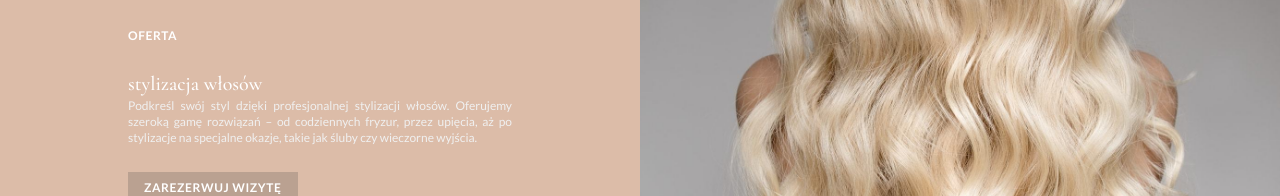
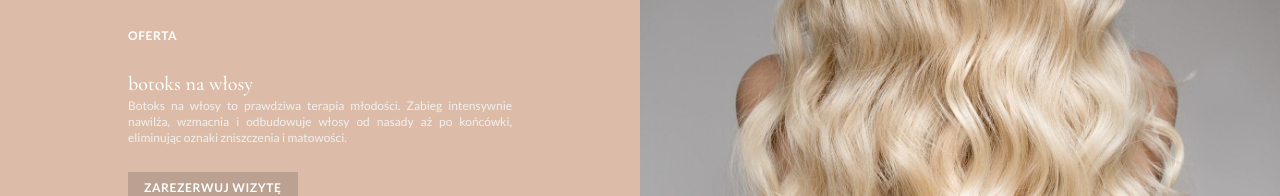
Before and after one commit to danielkasprzak/MStudio, a React (Vite) app in the folder barber-web/: page / in a window 1280 px wide. Shown: the part 2684-2880 px from the top of the page. Built offline with nearby package versions, Linux system fonts and the light colour scheme.

Commit message:
Fixed scrolling offers

```diff
--- a/barber-web/src/components/landing/Offers.tsx
+++ b/barber-web/src/components/landing/Offers.tsx
@@ -18,12 +18,12 @@ interface Props {
 }
 
 const OFFERS = [
-    { name: 'stylizacja włosów', description: 'Podkreśl swój styl dzięki profesjonalnej stylizacji włosów. Oferujemy szeroką gamę rozwiązań – od codziennych fryzur, przez upięcia, aż po stylizacje na specjalne okazje, takie jak śluby czy wieczorne wyjścia.', scrollFrom: 0.85, scrollTo: 0.9 },
-    { name: 'sauna parowa', description: 'Sauna parowa to luksusowy zabieg, który wzmacnia efekty odżywczych kuracji, otwierając łuski włosów i umożliwiając wniknięcie składników aktywnych w ich głąb. Idealna dla osób z suchymi, zniszczonymi lub matowymi włosami, sauna parowa przywraca nawilżenie, miękkość i zdrowy połysk.', scrollFrom: 0.75, scrollTo: 0.8 },
-    { name: 'botoks na włosy', description: 'Botoks na włosy to prawdziwa terapia młodości. Zabieg intensywnie nawilża, wzmacnia i odbudowuje włosy od nasady aż po końcówki, eliminując oznaki zniszczenia i matowości.', scrollFrom: 0.65, scrollTo: 0.7 },
-    { name: 'keratynowe wygładzanie włosów', description: 'Odmień swoje włosy dzięki keratynowemu wygładzaniu, które dogłębnie regeneruje i ujarzmia nawet najbardziej niesforne pasma. To zabieg idealny dla osób pragnących gładkich, lśniących włosów bez codziennej walki z prostowaniem.', scrollFrom: 0.55, scrollTo: 0.6 },
-    { name: 'koloryzacja włosów', description: 'Koloryzacja włosów w naszym salonie to połączenie najnowszych trendów i najwyższej jakości produktów. Oferujemy zarówno subtelne odświeżenie koloru, jak i pełne metamorfozy. Balayage, ombré, refleksy czy jednolite kolory – każda usługa jest dopasowana do Twojej urody, stylu życia i kondycji włosów.', scrollFrom: 0.45, scrollTo: 0.5 },
-    { name: 'strzyżenie włosów', description: 'Nasze strzyżenie włosów to więcej niż zwykła usługa – to doświadczenie tworzenia fryzury, która podkreśla Twoją osobowość i potrzeby. Niezależnie od tego, czy szukasz klasycznego cięcia, modnych trendów, czy funkcjonalnej fryzury dla najmłodszych, nasz zespół doświadczonych stylistów dostosuje technikę do rodzaju włosów i oczekiwań.', scrollFrom: 0.35, scrollTo: 0.4 },
+    { name: 'stylizacja włosów', description: 'Podkreśl swój styl dzięki profesjonalnej stylizacji włosów. Oferujemy szeroką gamę rozwiązań – od codziennych fryzur, przez upięcia, aż po stylizacje na specjalne okazje, takie jak śluby czy wieczorne wyjścia.', scrollFrom: 0.75, scrollTo: 0.8 },
+    { name: 'sauna parowa', description: 'Sauna parowa to luksusowy zabieg, który wzmacnia efekty odżywczych kuracji, otwierając łuski włosów i umożliwiając wniknięcie składników aktywnych w ich głąb. Idealna dla osób z suchymi, zniszczonymi lub matowymi włosami, sauna parowa przywraca nawilżenie, miękkość i zdrowy połysk.', scrollFrom: 0.65, scrollTo: 0.7 },
+    { name: 'botoks na włosy', description: 'Botoks na włosy to prawdziwa terapia młodości. Zabieg intensywnie nawilża, wzmacnia i odbudowuje włosy od nasady aż po końcówki, eliminując oznaki zniszczenia i matowości.', scrollFrom: 0.55, scrollTo: 0.6 },
+    { name: 'keratynowe wygładzanie włosów', description: 'Odmień swoje włosy dzięki keratynowemu wygładzaniu, które dogłębnie regeneruje i ujarzmia nawet najbardziej niesforne pasma. To zabieg idealny dla osób pragnących gładkich, lśniących włosów bez codziennej walki z prostowaniem.', scrollFrom: 0.45, scrollTo: 0.5 },
+    { name: 'koloryzacja włosów', description: 'Koloryzacja włosów w naszym salonie to połączenie najnowszych trendów i najwyższej jakości produktów. Oferujemy zarówno subtelne odświeżenie koloru, jak i pełne metamorfozy. Balayage, ombré, refleksy czy jednolite kolory – każda usługa jest dopasowana do Twojej urody, stylu życia i kondycji włosów.', scrollFrom: 0.35, scrollTo: 0.4 },
+    { name: 'strzyżenie włosów', description: 'Nasze strzyżenie włosów to więcej niż zwykła usługa – to doświadczenie tworzenia fryzury, która podkreśla Twoją osobowość i potrzeby. Niezależnie od tego, czy szukasz klasycznego cięcia, modnych trendów, czy funkcjonalnej fryzury dla najmłodszych, nasz zespół doświadczonych stylistów dostosuje technikę do rodzaju włosów i oczekiwań.', scrollFrom: 0.25, scrollTo: 0.3 },
 ]
 
 export default ({imgRef}:Props) => {
@@ -41,6 +41,7 @@ export default ({imgRef}:Props) => {
 
     const imageTranslateY = useTransform(globalScroll, [0.35, 0.5], ["-100vh", "0vh"]);
     const bgColor = useTransform(globalScroll, [0.5, 0.55], ["#FFFFFF", "#dcbca8"]);
+    const offersOpacity = useTransform(globalScroll, [0.5, 0.55], [0, 1]);
     const imageControls = useAnimation();
     const bgColorAnim = useAnimation();
 
@@ -75,7 +76,6 @@ export default ({imgRef}:Props) => {
                 setCurrentOffer(newOffer);
             }
         });
-
         return () => unsubscribe();
     }, [offersScroll, OFFERS]);
 
@@ -84,7 +84,7 @@ export default ({imgRef}:Props) => {
             <motion.div className='h-screen sticky top-0' style={{ backgroundColor: bgColor }}>
                 <div className='absolute inset-0 flex flex-row items-center w-full h-full'>
                     <div className='relative w-1/2 h-full flex flex-col justify-center items-center'>
-                        <div className='flex flex-col justify-center'>
+                        <motion.div className='flex flex-col justify-center' style={{ opacity: offersOpacity }}>
                             <h2 className='font-lato text-white font-bold text-xs tracking-wider uppercase z-20'>Oferta</h2>
                             <AnimatePresence mode="wait">
                                 <motion.div
@@ -103,7 +103,7 @@ export default ({imgRef}:Props) => {
                             <Link to='/rezerwacja'>
                                 <Button>Zarezerwuj wizytę</Button>
                             </Link>
-                        </div>
+                        </motion.div>
                     </div>
                     <div className='w-1/2 h-full relative'>
                         <motion.div
```
